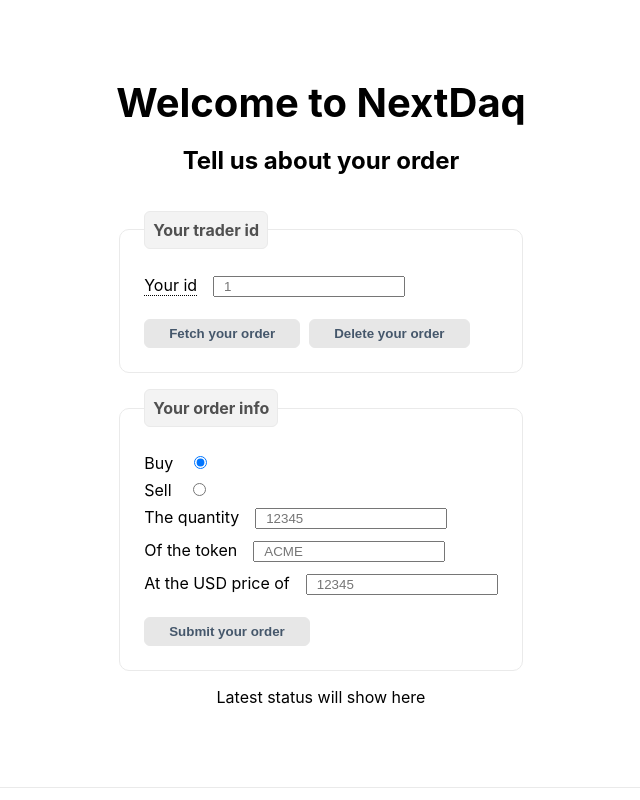
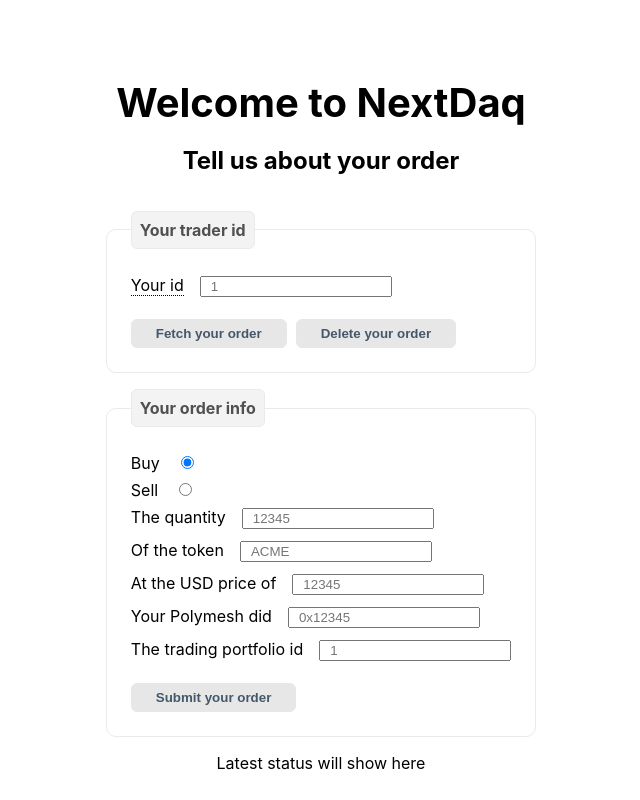
Before and after one commit to PolymeshAssociation/technical-content-examples, a Next.js app in the folder settlement_provider/: page /trader in a window 1280 px wide. Shown: the top 800 px of the page, without its empty margins (319-959 px from the left). Built offline with nearby package versions, Linux system fonts and the light colour scheme.

Commit message:
Added polymeshDid and portfolioId to the order page.

```diff
--- a/settlement_provider/pages/trader.tsx
+++ b/settlement_provider/pages/trader.tsx
@@ -7,12 +7,14 @@ export default function Home() {
     "isBuy": true,
     "quantity": "",
     "token": "",
-    "price": ""
+    "price": "",
+    "polymeshDid": "",
+    "portfolioId": null
   }
   const [myInfo, setMyInfo] = useState({
     "id": "",
     "order": Object.assign({}, emptyOrder),
-    "modified": false
+    "modified": false,
   })
 
   function setStatus(content: string) {
@@ -114,6 +116,14 @@ export default function Home() {
     changeMyOrder(e.target.name, parseInt(e.target.value))
   }
 
+  function onMyNullableOrderNumberChanged(e: React.ChangeEvent<HTMLInputElement>): void {
+    if (e.target.value === "") {
+      changeMyOrder(e.target.name, null)
+    } else {
+      changeMyOrder(e.target.name, parseInt(e.target.value))
+    }
+  }
+
   function onBuyChanged(e: React.ChangeEvent<HTMLInputElement>): void {
     setMyInfo({
       ...myInfo,
@@ -183,6 +193,16 @@ export default function Home() {
               <input name="price" id="order-price" type="number" placeholder="12345" value={myInfo["order"]["price"]} onChange={onMyOrderNumberChanged}></input>
             </div>
 
+            <div>
+              <label htmlFor="order-polymeshDid">Your Polymesh did</label>
+              <input name="polymeshDid" id="order-polymeshDid" type="text" placeholder="0x12345" value={myInfo["order"]["polymeshDid"]} onChange={onMyOrderChanged}></input>
+            </div>
+
+            <div>
+              <label htmlFor="order-portfolioId">The trading portfolio id</label>
+              <input name="portfolioId" id="order-portfolioId" type="number" placeholder="1" value={myInfo["order"]["portfolioId"]} onChange={onMyNullableOrderNumberChanged}></input>
+            </div>
+
             <div className="submit">
               <button className="submit myInfo" disabled={!(myInfo["modified"])} onClick={submitMyOrder}>Submit your order</button>
             </div>
```
